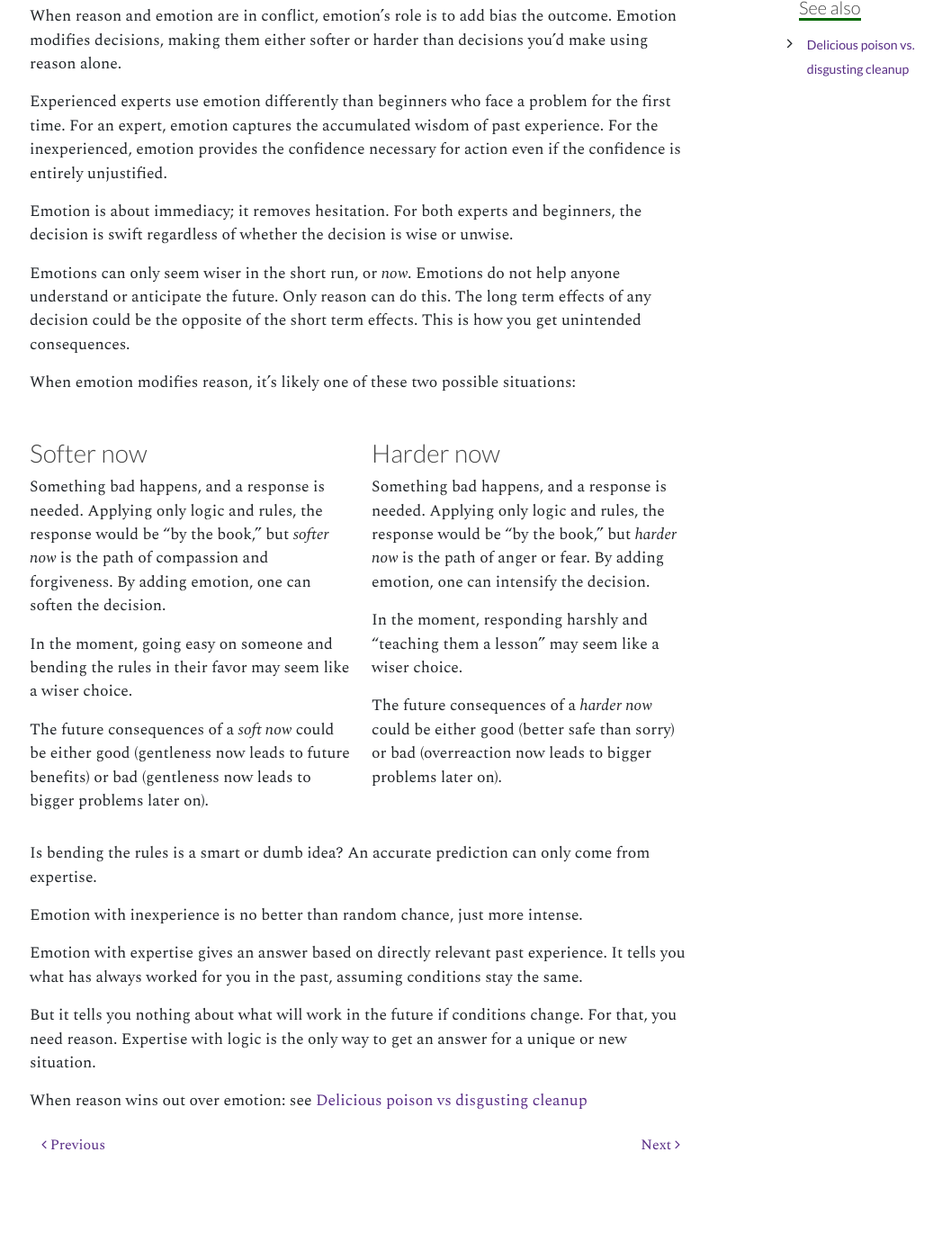
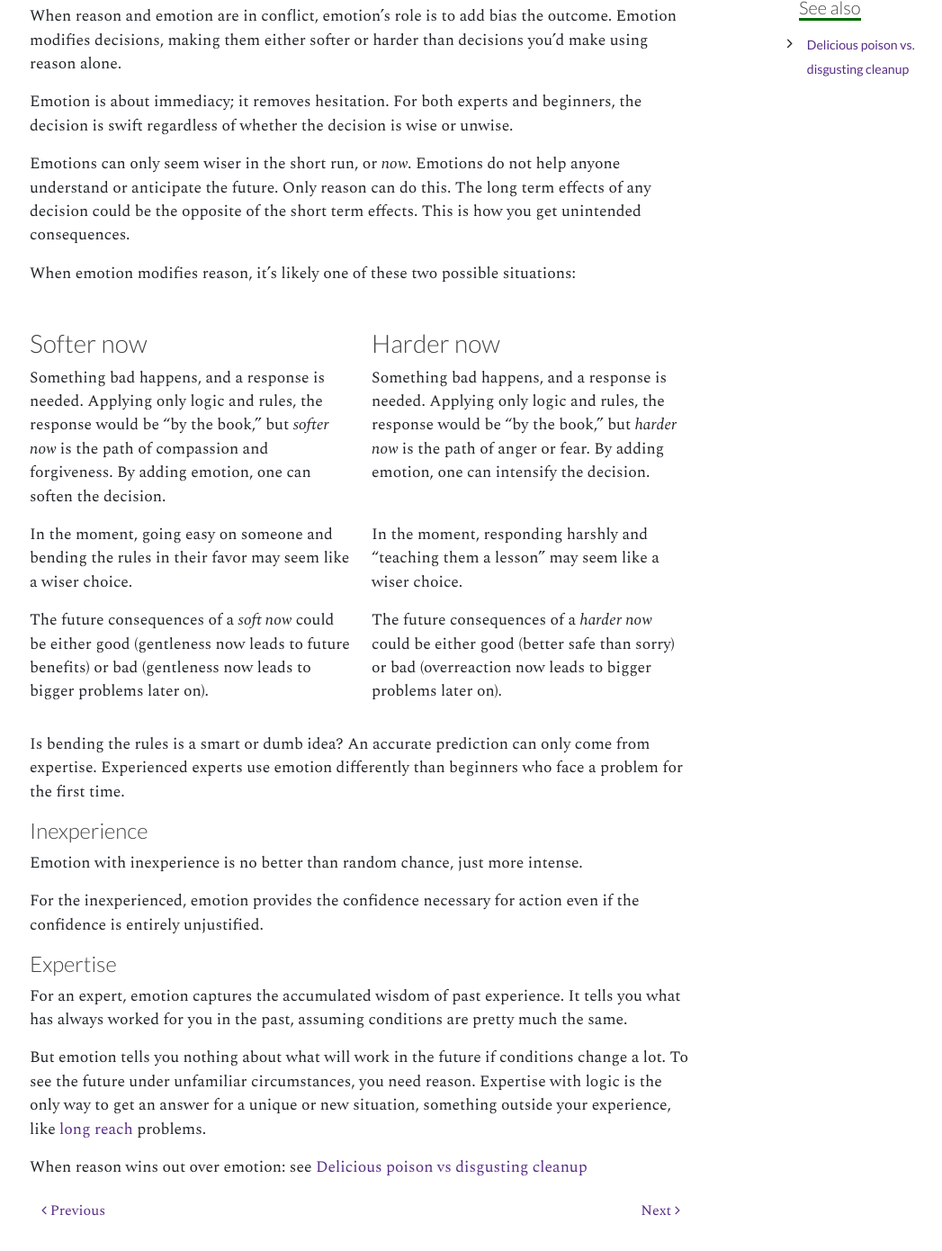
Before and after one commit to straz/artificialtrust, a Jekyll site: the page built from _definitions/soft.md, in a window 1280 px wide and 1400 px high, scrolled down 266 px. Shown: the top 1390 px of the window at 90% size, without its empty margins (144-1191 px from the left). Built offline with Jekyll 4.4.1, drawn with Linux system fonts in a browser that asks for light colours; nearby versions of some CDN libraries; before the commit the page ends 1592 px from its top, so only the background shows below that.

Commit message:
softer now

```diff
--- a/_definitions/soft.md
+++ b/_definitions/soft.md
@@ -13,12 +13,6 @@ defs: [delicious]
 When reason and emotion are in conflict, emotion's role is to add bias
 the outcome. Emotion modifies decisions, making them either softer or
 harder than decisions you'd make using reason alone.
-
-Experienced experts use emotion differently than beginners who face a
-problem for the first time. For an expert, emotion captures the
-accumulated wisdom of past experience. For the inexperienced, emotion
-provides the confidence necessary for action even if the confidence is
-entirely unjustified.
 
 Emotion is about immediacy; it removes hesitation. For both experts
 and beginners, the decision is swift regardless of whether the
@@ -44,6 +38,23 @@ and rules, the response would be "by the book," but *softer now* is
 the path of compassion and forgiveness. By adding emotion, one can
 soften the decision.
 
+{% endcapture %}
+
+{% capture right %}
+### Harder now
+
+Something bad happens, and a response is needed. Applying only logic
+and rules, the response would be "by the book," but *harder now* is
+the path of anger or fear. By adding emotion, one can intensify the
+decision.
+
+{% endcapture %}
+
+{% assign leftmd = left | markdownify %}
+{% assign rightmd = right | markdownify %}
+{% include twocol.html left=leftmd right=rightmd %}
+
+{% capture left2 %}
 In the moment, going easy on someone and bending the rules in their favor
 may seem like a wiser choice.
 
@@ -52,14 +63,8 @@ leads to future benefits) or bad (gentleness now leads to bigger problems later
 
 {% endcapture %}
 
-{% capture right %}
+{% capture right2 %}
 
-### Harder now
-
-Something bad happens, and a response is needed. Applying only logic
-and rules, the response would be "by the book," but *harder now* is
-the path of anger or fear. By adding emotion, one can intensify the
-decision.
 
 In the moment, responding harshly and "teaching them a lesson" may
 seem like a wiser choice.
@@ -71,23 +76,32 @@ on).
 
 {% endcapture %}
 
-{% assign leftmd = left | markdownify %}
-{% assign rightmd = right | markdownify %}
-{% include twocol.html left=leftmd right=rightmd %}
+{% assign leftmd = left2 | markdownify %}
+{% assign rightmd = right2 | markdownify %}
+{% include twocol.html left=leftmd right=rightmd topmargin=false %}
 
 <p class="mt-3"/>
 
 Is bending the rules is a smart or dumb idea? An accurate prediction
-can only come from expertise.
+can only come from expertise. Experienced experts use emotion
+differently than beginners who face a problem for the first time.
 
+#### Inexperience
 Emotion with inexperience is no better than random chance, just more intense.
 
-Emotion with expertise gives an answer based on directly relevant past
+For the inexperienced, emotion provides the confidence necessary for
+action even if the confidence is entirely unjustified.
+
+#### Expertise
+
+For an expert, emotion captures the accumulated wisdom of past
 experience. It tells you what has always worked for you in the past,
-assuming conditions stay the same.
+assuming conditions are pretty much the same.
 
-But it tells you nothing about what will work in the future if
-conditions change. For that, you need reason.  Expertise with logic is
-the only way to get an answer for a unique or new situation.
+But emotion tells you nothing about what will work in the future if
+conditions change a lot. To see the future under unfamiliar
+circumstances, you need reason.  Expertise with logic is the only way
+to get an answer for a unique or new situation, something outside your
+experience, like [long reach](reach) problems.
 
 When reason wins out over emotion: see  [Delicious poison vs disgusting cleanup](delicious)
```
